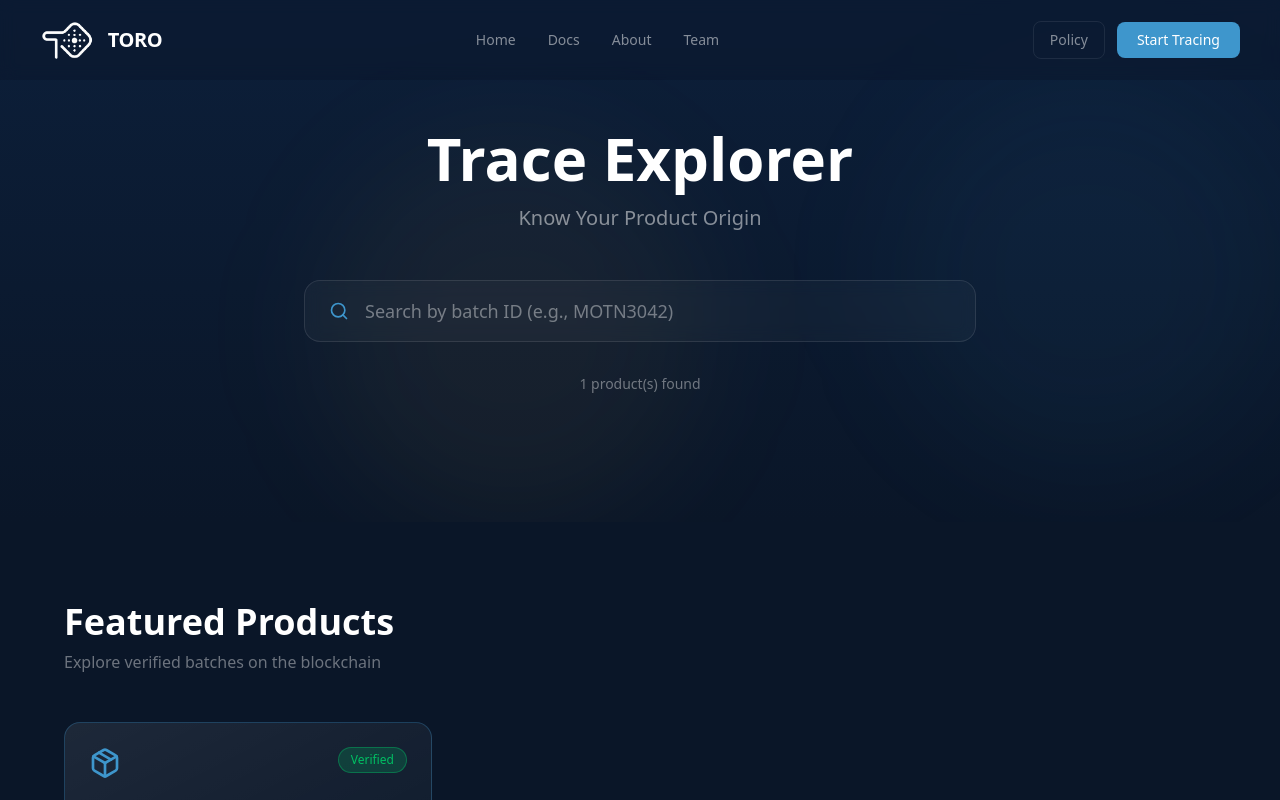
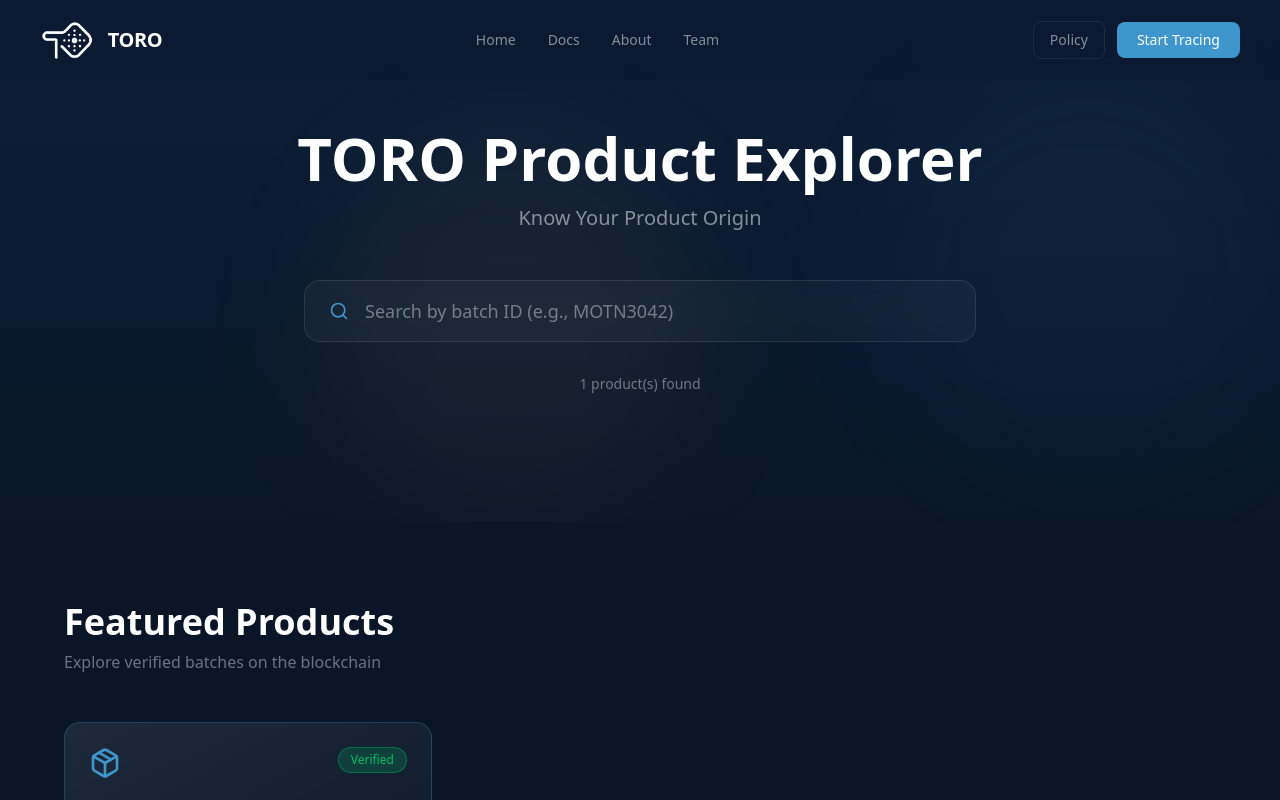
Before and after one commit to Trong-Tra/TORO-Tracing-dApp, a Next.js app in the folder ui/: page /trace in a window 1280 px wide. Shown: the top 800 px of the page. Built offline with nearby package versions, Linux system fonts and the light colour scheme.

Commit message:
feat(ui): rename header in TracePage to "TORO Product Explorer" for clarity

```diff
--- a/ui/app/trace/page.tsx
+++ b/ui/app/trace/page.tsx
@@ -51,7 +51,7 @@ export default function TracePage() {
             transition={{ duration: 0.6 }}
           >
             <h1 className="text-4xl md:text-5xl lg:text-6xl font-bold text-white mb-4">
-              Trace Explorer
+              TORO Product Explorer
             </h1>
             <p className="text-lg md:text-xl text-white/50 mb-12">
               Know Your Product Origin
```
